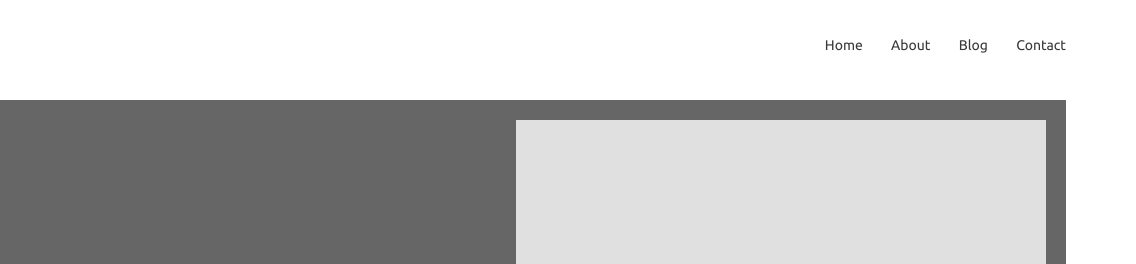
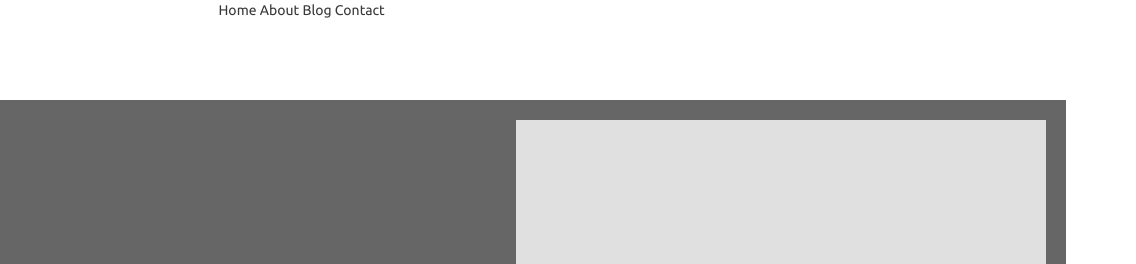
Before and after one commit to sh0uy0/bva, a plain HTML site: page blog.html in a window 1280 px wide. Shown: the top 264 px of the page, 144-1280 px from the left. Drawn offline with Linux system fonts and the light colour scheme; a web font is replaced by a local one.

Commit message:
Update main.css

```diff
--- a/css/main.css
+++ b/css/main.css
@@ -339,8 +339,6 @@ ul.sublist {
     font-size: 48px;
 }
 
-
-
 .animated {
     -webkit-animation-duration: 1s;
     animation-duration: 1s;
@@ -499,7 +497,7 @@ nav ul li {
     float: right;
 }
 
-.nav-sama {
+/*.nav-sama {
     float: right;
     padding-top: 35px;
 }
@@ -507,7 +505,7 @@ nav ul li {
 .nav-sama a {
     padding-top: 20px;
     padding-left: 25px;
-}
+}*/
 /*Added special styles*/
 
 a>span.site-name{
```
